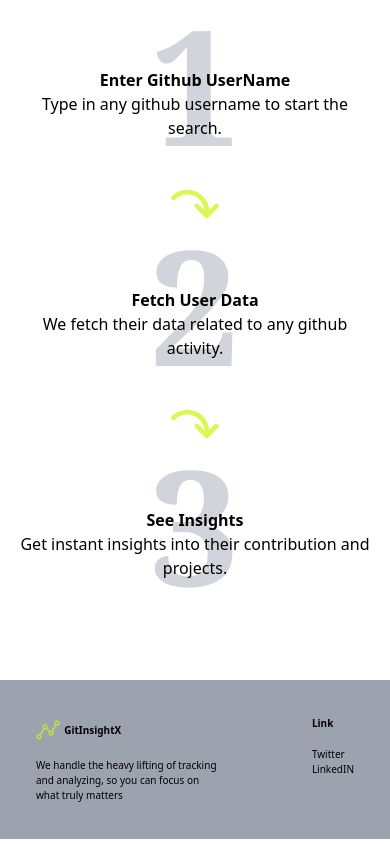
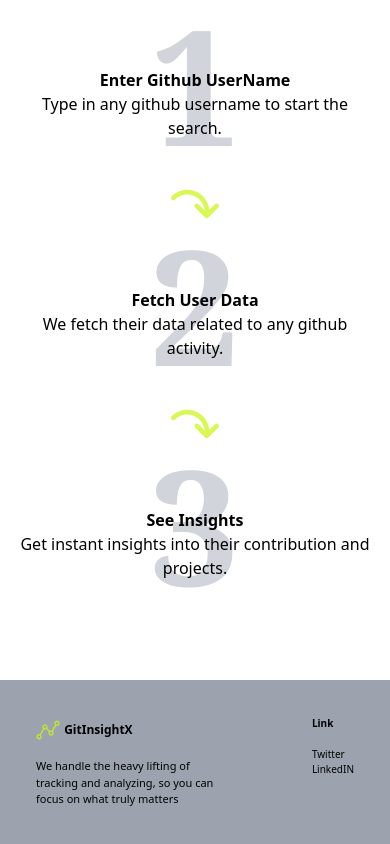
Before and after one commit to Priyanka-Chettri/GitInsightX, a website: page src/index.html in a window 390 px wide. Shown: the part 1130-1974 px from the top of the page. Drawn offline with nearby package versions, Linux system fonts and the light colour scheme.

Commit message:
changed the font size of footer for small screens

```diff
--- a/src/index.html
+++ b/src/index.html
@@ -83,22 +83,28 @@
      <div class="flex flex-col justify-center items-center">
         <p class="text-2xl font-bold mb-11">HOW IT WORKS</p>
         <div class="flex flex-col p-5 items-center justify-center md:flex-row">
+
+            <!--Number 1 div-->
             <div class="flex flex-col items-center justify-center relative h-35">
                     <p class=" font-serif font-bold text-[160px] absolute  top-0 left-0 right-0 bottom-0  flex items-center justify-center text-gray-300 -z-10">1</p>
                     <p class="font-bold pt-10" >Enter Github UserName</p>
                     <p class="text-center">Type in any github username to start the search.</p>
             </div>
+
             <div class="flex items-start justify-center mt-10 md:mt-0">
                 <img src="assets/Icons/arrow_svg.svg" class="h-12 w-12"/>
             </div>
+            <!--Number 2 div-->
             <div class="flex flex-col items-center justify-center relative h-35 mt-5 md:mt-0">
                 <p class=" font-serif font-bold text-[160px] absolute top-0 left-0 right-0 bottom-0 flex items-center justify-center text-gray-300 -z-10">2</p>
                 <p class="font-bold pt-10" >Fetch User Data</p>
                 <p class="text-center">We fetch their data related to any github activity.</p>
             </div>
+
             <div class="flex items-start justify-center mt-10 md:mt-0">
                 <img src="assets/Icons/arrow_svg.svg" class="h-12 w-12"/>
             </div>
+            <!--Number 3 div-->
             <div class="flex flex-col items-center justify-center relative h-35 mt-5 md:mt-0">
                 <p class=" font-serif font-bold text-[160px] absolute  top-0 left-0 right-0 bottom-0 flex items-center justify-center text-gray-300 -z-10">3</p>
                 <p class="font-bold pt-10" >See Insights</p>
@@ -112,8 +118,8 @@
     <div class="bg-gray-400 w-screen md:flex justify-center items-center">
         <div class="flex p-9 align-middle">
             <div>
-                <img src="assets/Icons/insights_svg.svg" class="inline align-center md: h-6 w-6"> <span class="font-bold font-sans text-[10px] md:text-[18px]">GitInsightX</span>
-                <p class="text-[10px] w-2/3 mt-4 md:text-[12px]">We handle the heavy lifting of tracking and analyzing, so you can focus on what truly matters</p>
+                <img src="assets/Icons/insights_svg.svg" class="inline align-center md: h-6 w-6"> <span class="font-bold font-sans text-[12px] md:text-[18px]">GitInsightX</span>
+                <p class="text-[11px] w-2/3 mt-4 md:text-[12px]">We handle the heavy lifting of tracking and analyzing, so you can focus on what truly matters</p>
              </div>
              <div class="flex flex-col">
                 <p class="text-[10px] font-bold font-sans mb-4 md:text-[15px]">Link</p>
```
